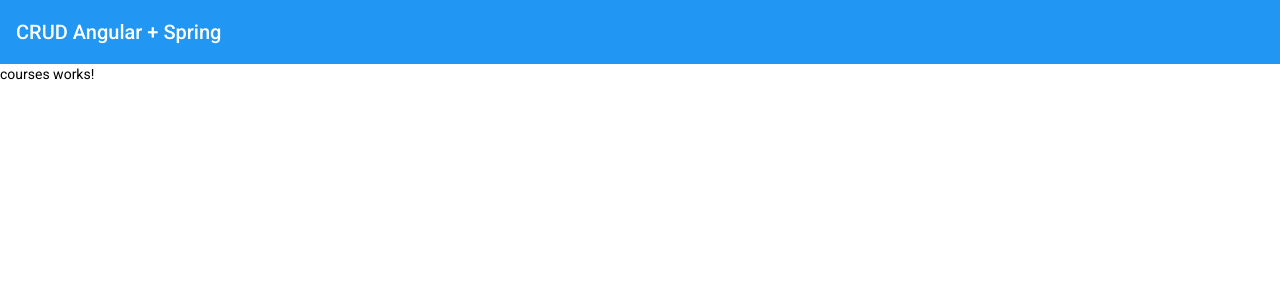
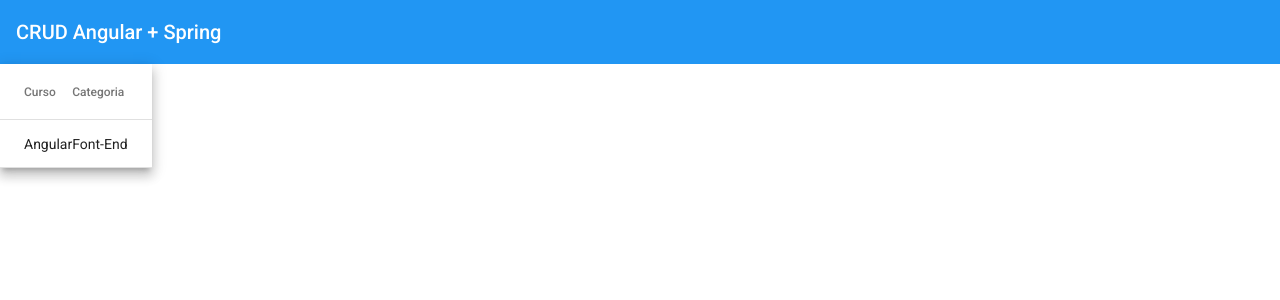
Before and after one commit to stefanopaulo/crud-spring-angular-frontend, an Angular app: page /courses in a window 1280 px wide. Shown: the top 300 px of the page. Built offline with nearby package versions, Linux system fonts and the light colour scheme.

Commit message:
Creating Material Table to List Courses

```diff
--- a/src/app/courses/courses/courses.component.html
+++ b/src/app/courses/courses/courses.component.html
@@ -1 +1,16 @@
-<p>courses works!</p>
+<table mat-table [dataSource]="courses" class="mat-elevation-z8">
+    <!-- Name Column -->
+    <ng-container matColumnDef="name">
+      <th mat-header-cell *matHeaderCellDef> Curso </th>
+      <td mat-cell *matCellDef="let course"> {{course.name}} </td>
+    </ng-container>
+
+    <!-- Category Column -->
+    <ng-container matColumnDef="category">
+      <th mat-header-cell *matHeaderCellDef> Categoria </th>
+      <td mat-cell *matCellDef="let course"> {{course.category}} </td>
+    </ng-container>
+
+    <tr mat-header-row *matHeaderRowDef="displayedColumns"></tr>
+    <tr mat-row *matRowDef="let row; columns: displayedColumns;"></tr>
+</table>
--- a/src/app/courses/courses/courses.component.ts
+++ b/src/app/courses/courses/courses.component.ts
@@ -1,4 +1,5 @@
 import { Component, OnInit } from '@angular/core';
+import { Course } from '../model/course';
 
 @Component({
   selector: 'app-courses',
@@ -7,6 +8,11 @@
 })
 export class CoursesComponent implements OnInit {
 
+  courses: Course[] = [
+    {  _id: '1', name: 'Angular', category: 'Font-End' }
+  ];
+  displayedColumns = ['name', 'category'];
+
   constructor() { }
 
   ngOnInit(): void {
--- /dev/null
+++ b/src/app/courses/model/course.ts
@@ -0,0 +1,5 @@
+export interface Course {
+    _id: string;
+    name: string;
+    category: string;
+}
```
Also changed, not shown: src/app/courses/courses.module.ts (+4 -3 lines).
